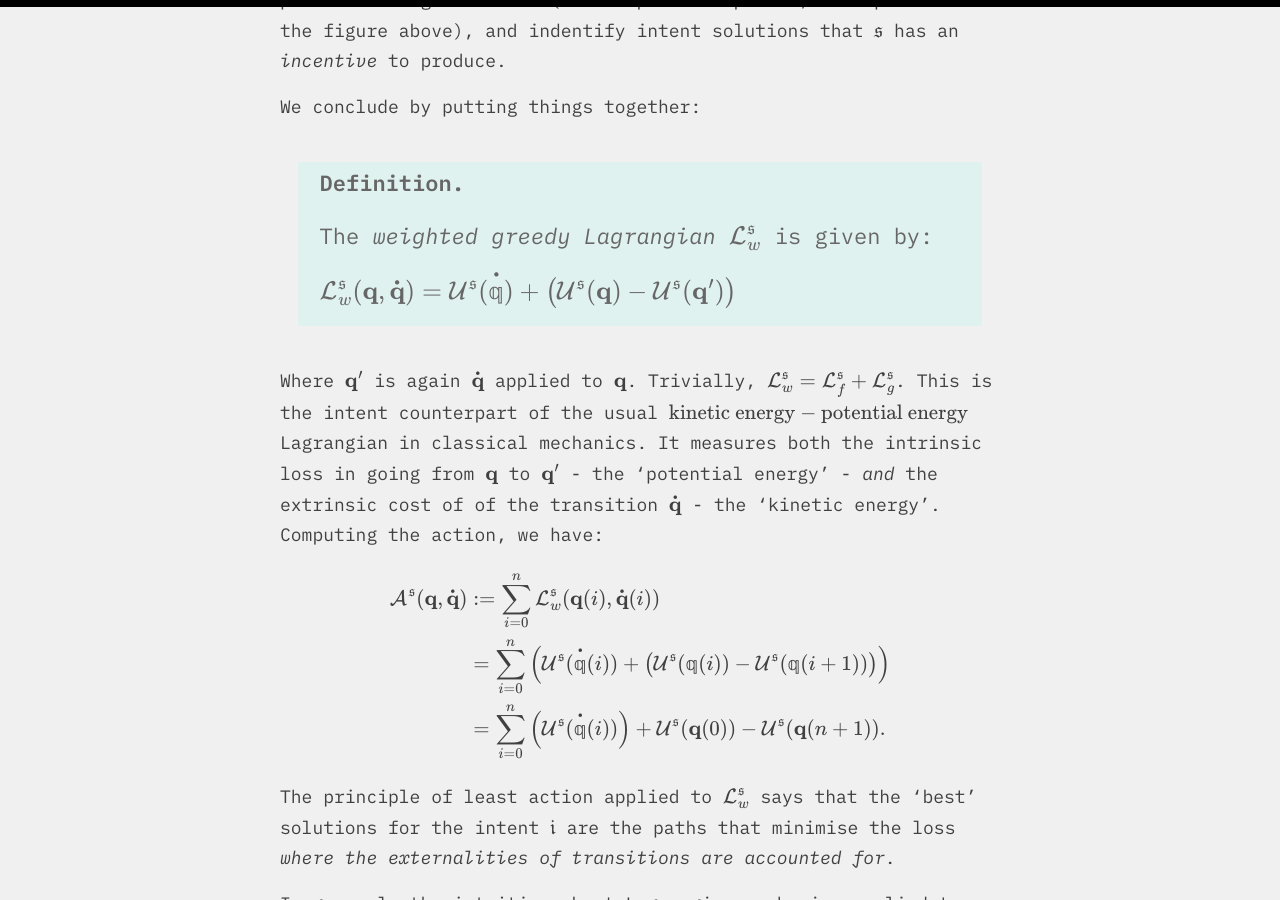
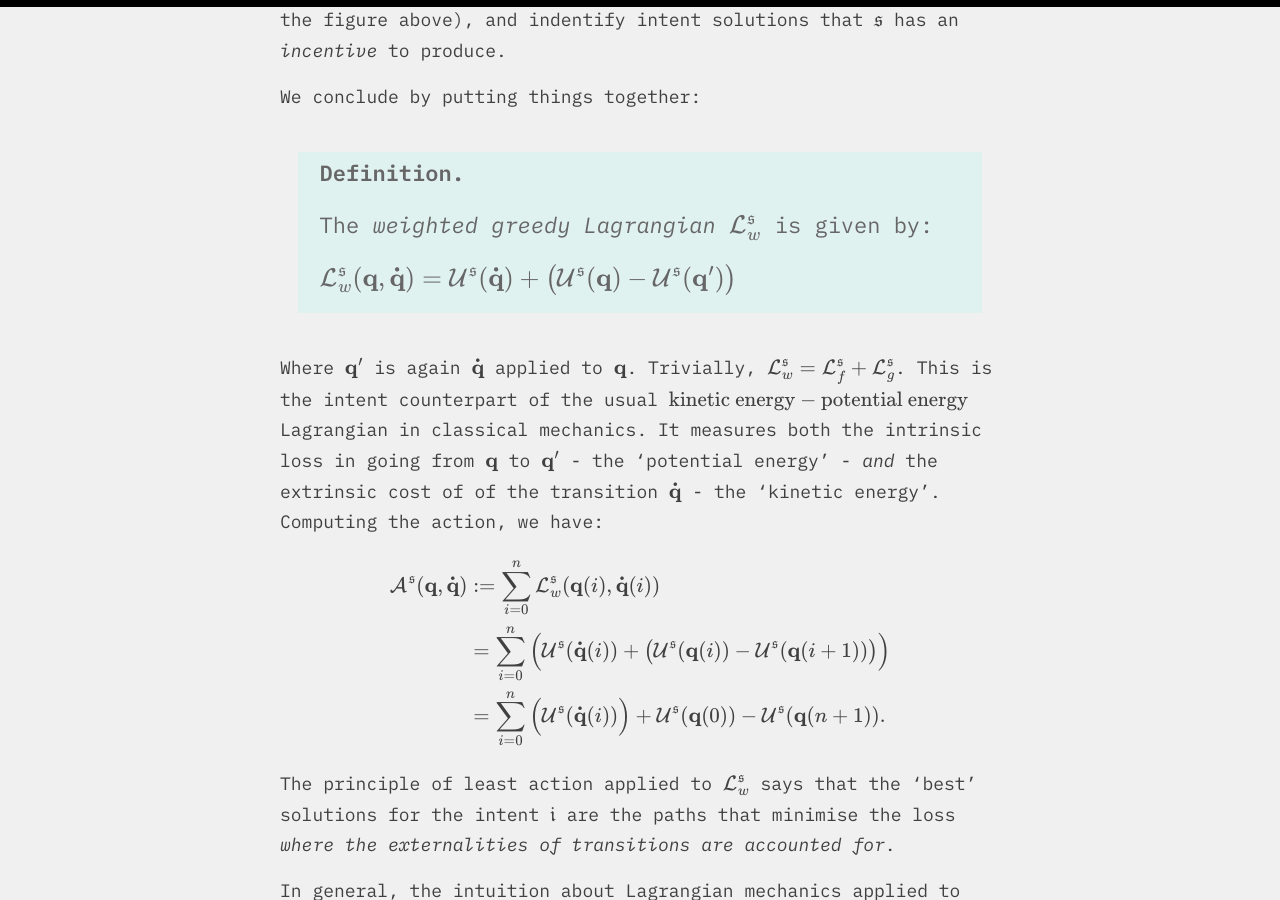
Before and after one commit to eric-downes/20sq-blog, a Jekyll site: the page built from _posts/2023-07-26-lagrangian-intent-search-i.md, in a window 1280 px wide and 900 px high, scrolled down 26129 px. Built offline with Jekyll 4.4.1, drawn with Linux system fonts in a browser that asks for light colours; formulas are drawn with MathJax 3; some of the changed text lies outside the part shown.

Commit message:
All fine now.

```diff
--- a/_posts/2023-07-26-lagrangian-intent-search-i.md
+++ b/_posts/2023-07-26-lagrangian-intent-search-i.md
@@ -229,7 +229,7 @@ With these ideas in mind, we can define a useful Lagrangian:
 The *free solver Lagrangian* $\mathcal{L}^\mathfrak{s}_{f}$ is given by:
 
 $$
-\mathcal{L}^\mathfrak{s}_{f}(\mathbf{q},\mathbf{\dot{q}}) = \mathcal{U}^\mathfrak{s}(\mathbb{\dot{q}}).
+\mathcal{L}^\mathfrak{s}_{f}(\mathbf{q},\mathbf{\dot{q}}) = \mathcal{U}^\mathfrak{s}(\mathbf{\dot{q}}).
 $$
 </div>
 
@@ -306,11 +306,11 @@ Let us see what this means in practice for the free searcher Lagrangian. Given a
 $$
 \begin{align*}
     \mathcal{A}^\mathfrak{s}(\mathbf{q},\mathbf{\dot{q}}) &:= \sum_{i=0}^{n} \mathcal{L}^\mathfrak{s}_{f}(\mathbf{q}(i),\mathbf{\dot{q}}(i))\\
-    &= \sum_{i=0}^{n} \Big(\mathcal{U}^\mathfrak{s}(\mathbb{\dot{q}}(i)) \Big).
+    &= \sum_{i=0}^{n} \Big(\mathcal{U}^\mathfrak{s}(\mathbf{\dot{q}}(i)) \Big).
 \end{align*}
 $$
 
-So, for instance, in a gasless axiomatization of the state space, and using $\mathcal{U}^\mathfrak{s}(\mathbb{\dot{q}}(i))$ to account for gas fees, a best solution for the intent $\mathfrak{i}$ under the free searcher Lagrangian $\mathcal{L}^\mathfrak{s}_{f}$ is any path that *minimises the gas cost of the solution*, precisely as we would expect.
+So, for instance, in a gasless axiomatization of the state space, and using $\mathcal{U}^\mathfrak{s}(\mathbf{\dot{q}}(i))$ to account for gas fees, a best solution for the intent $\mathfrak{i}$ under the free searcher Lagrangian $\mathcal{L}^\mathfrak{s}_{f}$ is any path that *minimises the gas cost of the solution*, precisely as we would expect.
 
 ![Example of action of the free Lagrangian on a path.](../assetsPosts/2023-07-26-lagrangian-intent-search-i/freeAction.png)
 
@@ -320,7 +320,7 @@ The fact that the searcher $\mathfrak{s}$ is considered *selfless* comes from th
 
 ### Cheating physics
 
-In physics, a Lagrangian $\mathcal{L}(\mathbb{q},\mathbb{\dot{q}})$ is *local*: What it means is that, when evaluated on a point in $TM$, it only tells us information about what happens in that point. This is obvious, as the point is everything the Lagrangian depends on. But in intentland things are different, and we can cheat!
+In physics, a Lagrangian $\mathcal{L}(\mathbf{q},\mathbf{\dot{q}})$ is *local*: What it means is that, when evaluated on a point in $TM$, it only tells us information about what happens in that point. This is obvious, as the point is everything the Lagrangian depends on. But in intentland things are different, and we can cheat!
 
 Indeed, our definition of velocity is very different from the one of physics. In physics, a velocity $\mathbf{\dot{q}}$ at a point $\mathbf{q}$ represents an infinitesimal change in a given direction starting from $\mathbf{q}$. Since this change is infinitesimal in nature, it cannot bring us to any other point $\mathbf{\dot{q'}}$. This is radically different from what happens in our discrete setting: For us, velocities at $\mathbf{q}$ are atomic transitions $\mathbf{\dot{q}}$ that start at $\mathbf{q}$. By definition, we can just *apply* $\mathbf{\dot{q}}$ to $\mathbf{q}$ to end up in some other state $\mathbf{q'}$. As such, our notion of Lagrangian is intrinsically *non-local*: In practice, the dependence on $\mathbf{q},\mathbf{\dot{q}}$ is enough to operate also on the resulting state $\mathbf{q'}$. With this intuition in mind, we can define new Lagrangians:
 
@@ -362,7 +362,7 @@ We conclude by putting things together:
 The *weighted greedy Lagrangian* $\mathcal{L}^\mathfrak{s}_{w}$ is given by:
 
 $$
-\mathcal{L}^\mathfrak{s}_{w}(\mathbf{q},\mathbf{\dot{q}}) = \mathcal{U}^\mathfrak{s}(\mathbb{\dot{q}}) + \big(\mathcal{U}^\mathfrak{s}(\mathbf{q}) - \mathcal{U}^\mathfrak{s}(\mathbf{q'})\big)
+\mathcal{L}^\mathfrak{s}_{w}(\mathbf{q},\mathbf{\dot{q}}) = \mathcal{U}^\mathfrak{s}(\mathbf{\dot{q}}) + \big(\mathcal{U}^\mathfrak{s}(\mathbf{q}) - \mathcal{U}^\mathfrak{s}(\mathbf{q'})\big)
 $$
 </div>
 
@@ -371,8 +371,8 @@ Where $\mathbf{q'}$ is again $\mathbf{\dot{q}}$ applied to $\mathbf{q}$. Trivial
 $$
 \begin{align*}
     \mathcal{A}^\mathfrak{s}(\mathbf{q},\mathbf{\dot{q}}) &:= \sum_{i=0}^{n} \mathcal{L}^\mathfrak{s}_{w}(\mathbf{q}(i),\mathbf{\dot{q}}(i))\\
-    &= \sum_{i=0}^{n} \Big( \mathcal{U}^\mathfrak{s}(\mathbb{\dot{q}}(i)) + \big(\mathcal{U}^\mathfrak{s}(\mathbb{q}(i)) - \mathcal{U}^\mathfrak{s}(\mathbb{q}(i+1))\big)\Big)\\
-    &= \sum_{i=0}^{n} \Big(\mathcal{U}^\mathfrak{s}(\mathbb{\dot{q}}(i))\Big) + \mathcal{U}^\mathfrak{s}(\mathbf{q}(0)) - \mathcal{U}^\mathfrak{s}(\mathbf{q}(n+1)).
+    &= \sum_{i=0}^{n} \Big( \mathcal{U}^\mathfrak{s}(\mathbf{\dot{q}}(i)) + \big(\mathcal{U}^\mathfrak{s}(\mathbf{q}(i)) - \mathcal{U}^\mathfrak{s}(\mathbf{q}(i+1))\big)\Big)\\
+    &= \sum_{i=0}^{n} \Big(\mathcal{U}^\mathfrak{s}(\mathbf{\dot{q}}(i))\Big) + \mathcal{U}^\mathfrak{s}(\mathbf{q}(0)) - \mathcal{U}^\mathfrak{s}(\mathbf{q}(n+1)).
 \end{align*}
 $$
 
```
